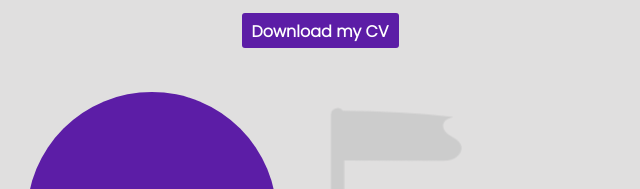
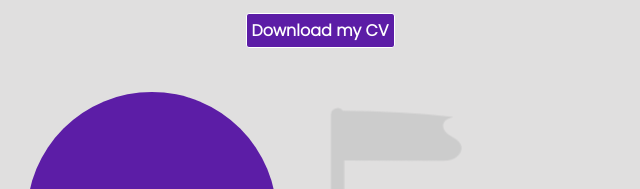
Before and after one commit to navi5599/Achivement-1-Project, a plain HTML site: page about.html in a window 1280 px wide. Shown: the part 419-608 px from the top of the page, 320-960 px from the left. Drawn offline with Linux system fonts and the light colour scheme.

Commit message:
Changed cv-button
Removed <a> link out of <button> tag and added styles to <a> link to look like a button.

```diff
--- a/CSS/style.css
+++ b/CSS/style.css
@@ -84,7 +84,7 @@ a:active {
   color: var(--links-texts-color);
 }
 
-button {
+button, {
   border: none;
   font-family: inherit;
   display: inline-block;
@@ -97,21 +97,17 @@ button {
   transition: 0.5s ease;
 }
 
-button:active {
+button:active, {
   background-color: var(--btn-main);
   box-shadow: 0 5px #666;
   transform: translateY(2px);
 }
 
 button:hover,
-button:focus {
+button:focus, {
   cursor: pointer;
   opacity: 0.77;
   background-color: var(--btn-hover);
-}
-
-.download-cv_link {
-  color: var(--btn-text);
 }
 
 .contact_button {
--- a/CSS/style.production.css
+++ b/CSS/style.production.css
@@ -88,6 +88,24 @@ a:active {
   color: #632f51;
 }
 
+.cv-button {
+  font-family: inherit;
+  display: inline-block;
+  background-color: #5c1da6;
+  color: white;
+  text-decoration: none;
+  padding: 5px;
+  border-top: 1px solid white;
+  border-right: 1px solid white;
+  border-bottom: 1px solid white;
+  border-left: 1px solid white;
+  border-radius: 3px;
+  height: 35px;
+  -webkit-transition: 0.5s ease;
+  -o-transition: 0.5s ease;
+  transition: 0.5s ease;
+}
+
 button {
   border: none;
   font-family: inherit;
@@ -103,16 +121,15 @@ button {
   transition: 0.5s ease;
 }
 
-button:active {
+button:active, {
   background-color: #5c1da6;
-  -webkit-box-shadow: 0 5px #666;
-  box-shadow: 0 5px #666;
   -webkit-transform: translateY(2px);
   -ms-transform: translateY(2px);
   transform: translateY(2px);
 }
 
-button:hover {
+button:hover,
+.cv-button:hover {
   cursor: pointer;
   opacity: 0.77;
   background-color: #7145e2;
@@ -122,10 +139,6 @@ button:focus {
   cursor: pointer;
   opacity: 0.77;
   background-color: #7145e2;
-}
-
-.download-cv_link {
-  color: white;
 }
 
 .contact_button {
--- a/about.html
+++ b/about.html
@@ -43,7 +43,7 @@
         <li>Playing some PC games</li>
         <li>..and some coding!</li>
       </ul>
-      <button><a class="download-cv_link" href="files/cv.pdf" download>Download my CV</a></button>
+      <a class="cv-button" href="files/cv.pdf" download>Download my CV</a>
     </div>
 
     <div class="svg">
```
Also changed, not shown: contact.html (+1 -1 lines).
